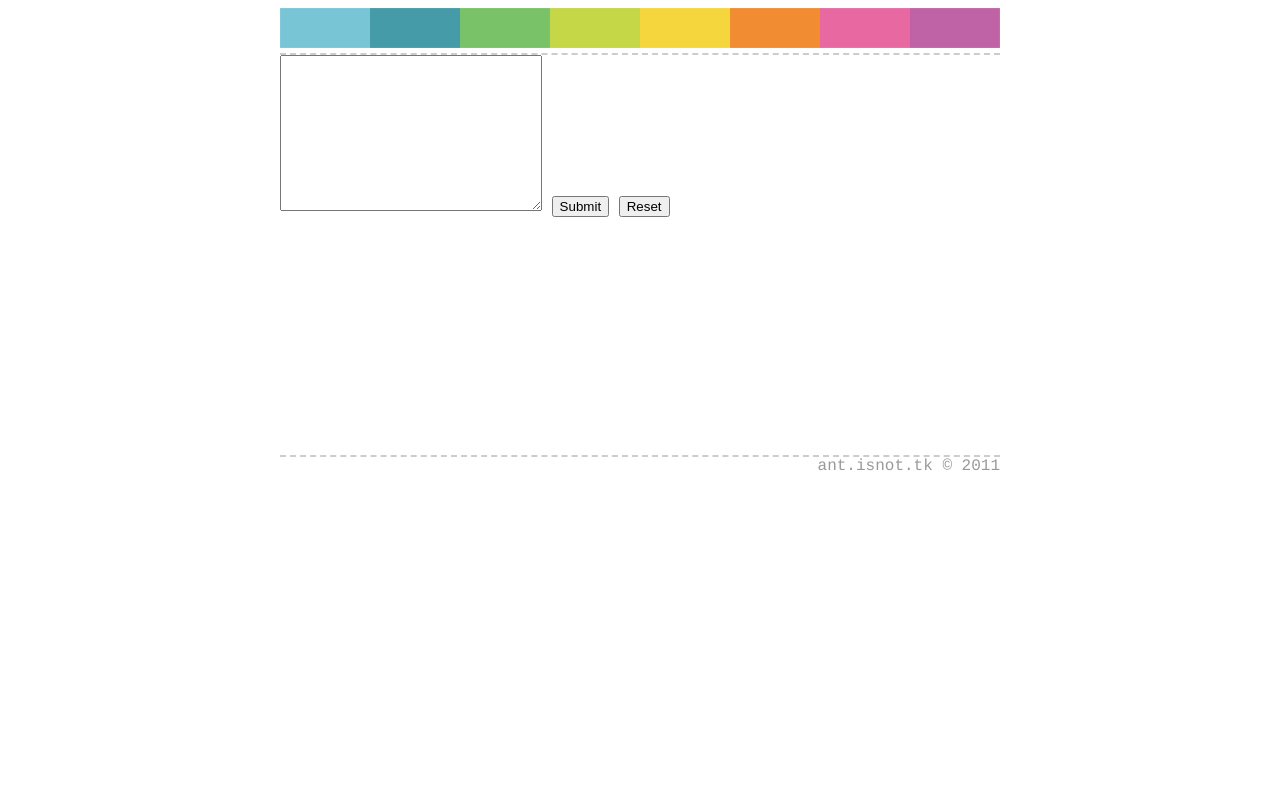
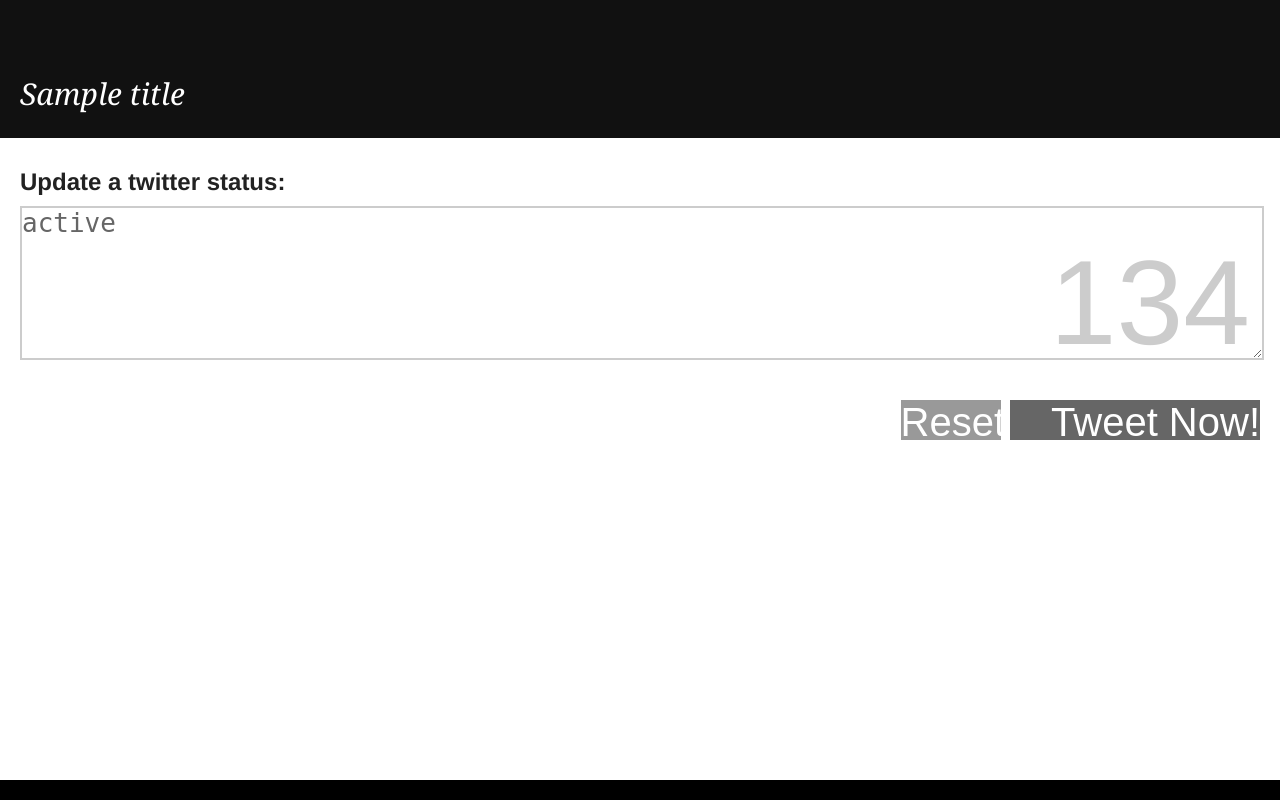
Before and after one commit to shanzi/words, a Django app: template templates/twitter/update.html in a window 1280 px wide. Run offline with Django 3.2, Linux system fonts and the light colour scheme; the template is opened without the code that fills it: most values are stand-ins (such as "Sample title", 1, 10 or a date in 2020); some libraries are stand-ins or nearby versions.

Commit message:
完成update twitter页面的样式等

```diff
--- a/templates/twitter/base.html
+++ b/templates/twitter/base.html
@@ -3,27 +3,26 @@
 <html>
 	<head>
 		<meta http-equiv="Content-type" content="text/html; charset=utf-8">
-		<title>Twitter Example</title>
+		<title>Twitter</title>
 		<style>
-		* {
-			margin: 0;
-			padding: 0;
-		}
-		body {
-			font-size: 80%;
-		}
 		#wrap {
-			width: 700px;
-			margin: 0em auto;
 			line-height: 1.6;
 			font-family: Helvetica, Arial, sans-serif;
+            border-bottom:20px solid #000;
+            position:fixed;
+            left:0;
+            right:0;
+            top:0;
+            bottom:0;
+            overflow:scroll;
+            padding:0;
 		}
 		#header {
 			background: #111;
 			color: white;
 		}
 		#header, #content {
-			padding: 10px;
+			padding: 20px;
 		}
 		h1 {
 			font-family: Georgia;
@@ -33,18 +32,7 @@
 			padding-top: 50px;
 		}
 
-		.auth {
-			font-size: 30px;
-			color: white;
-			background: #222;
-			padding: 25px;
-			-moz-border-radius: 10px;
-			-webkit-border-radius: 10px;
-			border-radius: 10px;
-		}
-		.auth:hover {
-			background: #000;
-		}
+
 
 		.odd {
 			background: #f3f3f3;
@@ -77,38 +65,54 @@
 			width: 100px;
 			text-align: center;
 		}
-		.twitter_user {
-			padding: 20px;
-			border-bottom: 1px solid #f1f1f1;
-		}
 		.clearer {
 			clear: both;
 		}
+        .right{
+            text-align:right;
+        }
 
 		h2 {
-			font-size: 34px;
-			margin-top: 20px;
-			color: #0b73de;
-			margin-bottom: 5px;
+			color: #222;
+            margin:0.2em 0;
 		}
-		p {
-			margin-bottom: 1.5em;
+        *{
+            padding:0;
+            margin:0;
+        }
+		</style>
+        {% block extend_head %}
+        <style type="text/css" media="screen">
+            .auth {
+			color: white;
+            font-size:2em;
+			background: #0b73de;
+			-moz-border-radius: 10px;
+			-webkit-border-radius: 10px;
+			border-radius: 10px;
+            padding:0.2em;
 		}
-		</style>
+        </style>
+
+        {% endblock %}
 	</head>
 
 	<body>
 		<div id="wrap">
 			<div id="header">
-			<h1>Twitter oAuth example</h1>
+                <h1>
+                {% block title  %}
+                    Connect To Twitter
+                {% endblock %}
+                </h1>
 			</div>
 			<div id="content">
 			{% block content %}
-				<h2>Welcome!</h2>
-				<p>This sample application is here to show you how you can authenticate against Twitter using their
-					new oAuth API.<br>Press the big button below to authenticate.</p>
-
-				<p><a class="auth" href="auth/">Authenticate »</a></p>
+                <h2>
+                Press the big button below to authenticate.
+                </h2>
+                <br/><br/><br/>
+				<a class="auth" href="auth/">Authenticate »</a>
 			{% endblock %}
 			</div>
 
--- a/templates/twitter/update.html
+++ b/templates/twitter/update.html
@@ -1,8 +1,103 @@
-{% extends "pictures/index.html" %}
+{% extends "twitter/base.html" %}
+{% block title %}
+{{ title }}
+{% endblock %}
+{% block extend_head %}
+<style type="text/css">
+    textarea{
+        width:100%;
+        display:block;
+        border:solid 2px #ccc;
+        background:transparent;
+        font-size:2em;
+        -webkit-transition:border-color 0.4s ease-out;
+        -moz-transition:border-color 0.4s ease-out;
+        -o-transition:border-color 0.4s ease-out;
+        transition:border-color 0.4s ease-out;
+        color:#666;
+
+    }
+    textarea:hover
+    {
+        outline:none;
+        border:solid 2px #999
+    }
+    textarea:focus
+    {
+        outline:none;
+        border:solid 2px #333
+    }
+    input{
+        border:none;
+        height:40px;
+        width:250px;
+        cursor:pointer;
+        background:#666;
+        color:#fff;
+        text-align:right;
+        font-size:2.5em;
+        margin-left:5px;
+        margin-top:1em;
+        -webkit-transition:background-color 0.4s ease-out;
+
+    }
+    #reset{
+        background:#999;
+        width:100px;
+    }
+    #reset:hover
+    {
+        background:#f66;
+    }
+    #submit:hover
+    {
+        background:#6f6;
+    }
+    #count{
+        font-size:120px;
+        position:absolute;
+        right:30px;
+        color:#ccc;
+        z-index:-100;
+    }
+    #count.outofrange
+    {
+        color:#f66;
+    }
+</style>
+<script type="text/javascript" src="https://ajax.googleapis.com/ajax/libs/jquery/1.6.2/jquery.min.js"></script>
+<script type="text/javascript">
+    var limit=140;
+    $(document).ready(function(){
+            var count=function(){
+            var c=$('#status').val().length||0;
+            var ct=$('#count');
+            ct.text(limit-c);
+            if(c>limit) ct.addClass('outofrange');
+            else ct.removeClass();
+            return c;
+            }
+            $('#status').bind('keyup',count);
+            count()
+            $('form').submit(function(){
+
+                if(($('#status').val().length||0)>limit){ alert('Your tweet must be shorter than '+limit+' letters!' );return false;}
+                })
+            })
+</script>
+{% endblock %}
 {% block content %}
 <form action="" method="post">
-<textarea id="" name="status" rows="10" cols="30"></textarea>
-<input type="submit" />
-<input type="reset" />
+    <h2>
+        Update a twitter status:
+    </h2>
+    <div>
+        <div id="count">140</div>
+        <textarea id="status" name="status" rows="5" cols="30">{{ status }}</textarea>
+    </div>
+    <div class="right">
+        <input type="reset" id="reset" value="Reset"/>
+        <input type="submit" value="Tweet Now!" id="submit" />
+    </div>
 </form>
 {% endblock %}
```
Also changed, not shown: templates/twitter/success.html (deleted, +0 -12 lines), twitter/views.py (+16 -3 lines).
